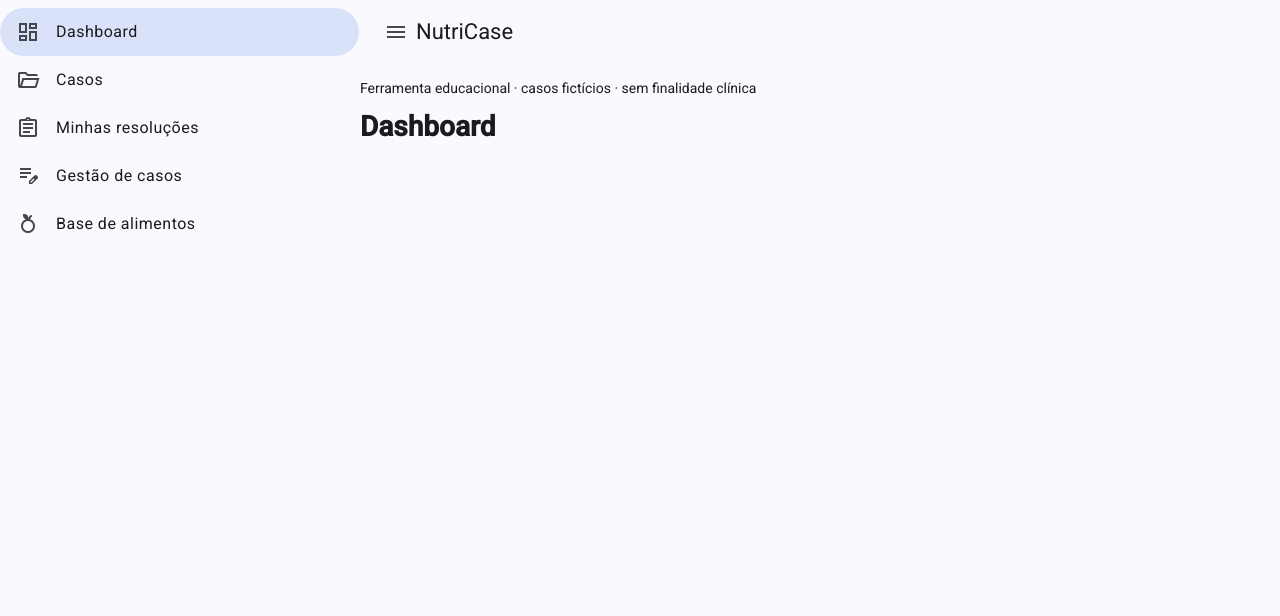
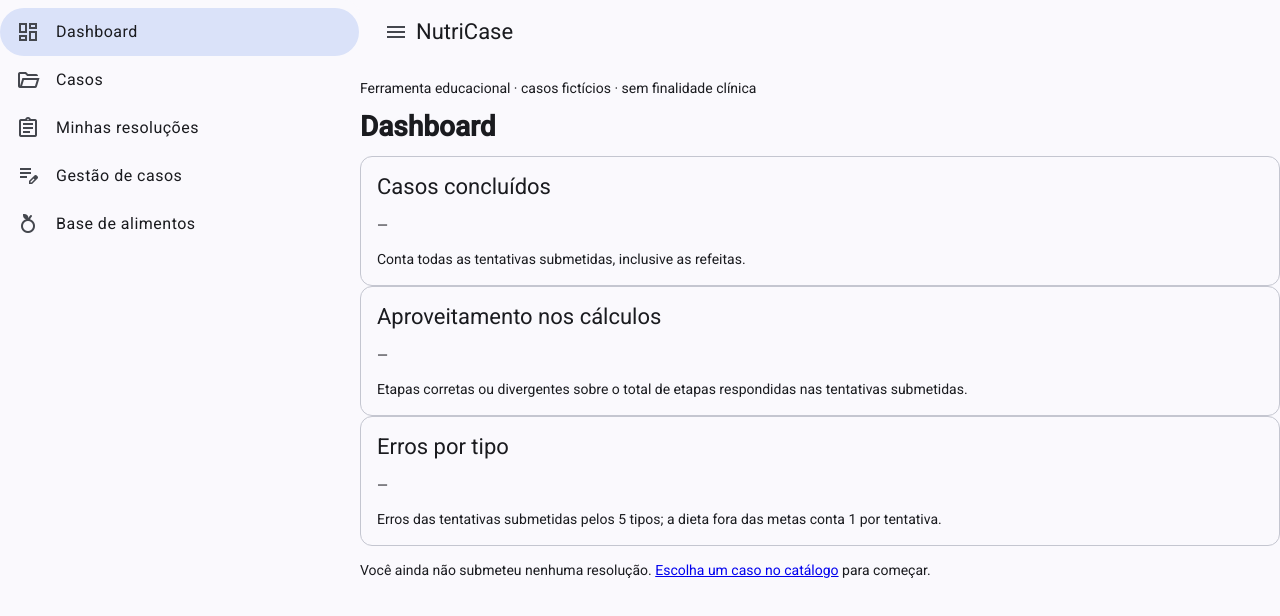
Before and after one commit to BrunoShiguematu/NutriCase, an Angular app in the folder nutricase/: page /dashboard in a window 1280 px wide. Shown: the top 616 px of the page. Built offline with nearby package versions, Linux system fonts and the light colour scheme.

Commit message:
feat: dashboard com os 3 KPIs das resoluções

```diff
--- a/nutricase/src/app/pages/dashboard/dashboard.component.html
+++ b/nutricase/src/app/pages/dashboard/dashboard.component.html
@@ -1 +1,69 @@
-<h1 class="page-title">Dashboard</h1>
+<header class="page-header">
+  <h1 class="page-title">Dashboard</h1>
+</header>
+
+<section class="kpis" aria-label="Indicadores das suas resoluções">
+  <mat-card class="kpi kpi-casos" appearance="outlined">
+    <mat-card-header>
+      <h2 mat-card-title class="kpi-titulo">Casos concluídos</h2>
+    </mat-card-header>
+    <mat-card-content>
+      @if (semSubmissoes) {
+        <p class="kpi-valor kpi-vazio">—</p>
+      } @else {
+        <p class="kpi-valor">{{ kpis.casosConcluidos.tentativas }}</p>
+        <p class="kpi-detalhe">{{ tentativasTexto }}, em {{ casosTexto }}</p>
+      }
+      <p class="kpi-explicacao">Conta todas as tentativas submetidas, inclusive as refeitas.</p>
+    </mat-card-content>
+  </mat-card>
+
+  <mat-card class="kpi kpi-aproveitamento" appearance="outlined">
+    <mat-card-header>
+      <h2 mat-card-title class="kpi-titulo">Aproveitamento nos cálculos</h2>
+    </mat-card-header>
+    <mat-card-content>
+      @if (kpis.aproveitamento; as aproveitamento) {
+        <p class="kpi-valor">{{ aproveitamento.percentual }}%</p>
+        <p class="kpi-detalhe">
+          {{ aproveitamento.corretas + aproveitamento.divergentes }} de {{ aproveitamento.total }} etapas corretas ou divergentes
+        </p>
+      } @else {
+        <p class="kpi-valor kpi-vazio">—</p>
+      }
+      <p class="kpi-explicacao">Etapas corretas ou divergentes sobre o total de etapas respondidas nas tentativas submetidas.</p>
+    </mat-card-content>
+  </mat-card>
+
+  <mat-card class="kpi kpi-erros" appearance="outlined">
+    <mat-card-header>
+      <h2 mat-card-title class="kpi-titulo">Erros por tipo</h2>
+    </mat-card-header>
+    <mat-card-content>
+      @if (semSubmissoes) {
+        <p class="kpi-valor kpi-vazio">—</p>
+      } @else {
+        <p class="kpi-valor">{{ kpis.errosPorTipo.total }}</p>
+        <p class="kpi-detalhe">{{ errosTexto }} no total</p>
+        <ul class="lista-erros">
+          @for (linha of linhasErro; track linha.tipo) {
+            <li class="erro-tipo">
+              <span class="erro-rotulo">{{ linha.tipo }}</span>
+              <span class="erro-quantidade">{{ linha.quantidade }}</span>
+              <span class="erro-barra" aria-hidden="true">
+                <span class="erro-barra-preenchida" [style.width.%]="linha.largura"></span>
+              </span>
+            </li>
+          }
+        </ul>
+      }
+      <p class="kpi-explicacao">Erros das tentativas submetidas pelos 5 tipos; a dieta fora das metas conta 1 por tentativa.</p>
+    </mat-card-content>
+  </mat-card>
+</section>
+
+@if (semSubmissoes) {
+  <p class="sem-submissoes">
+    Você ainda não submeteu nenhuma resolução. <a class="ir-catalogo" routerLink="/casos">Escolha um caso no catálogo</a> para começar.
+  </p>
+}
--- a/nutricase/src/app/pages/dashboard/dashboard.component.ts
+++ b/nutricase/src/app/pages/dashboard/dashboard.component.ts
@@ -1,4 +1,15 @@
-import { Component } from '@angular/core';
+import { Component, inject } from '@angular/core';
+import { Kpis } from '../../core/kpis/kpis';
+import { KpiService } from '../../core/services/kpi.service';
+
+const comInicial = (texto: string): string => texto.charAt(0).toUpperCase() + texto.slice(1);
+
+/** Um tipo de erro pronto para a lista: rótulo, contagem e a largura da barra (% do total de erros). */
+export interface LinhaErro {
+  tipo: string;
+  quantidade: number;
+  largura: number;
+}
 
 @Component({
   selector: 'app-dashboard',
@@ -6,4 +17,24 @@ import { Component } from '@angular/core';
   styleUrl: './dashboard.component.scss',
   templateUrl: './dashboard.component.html',
 })
-export class DashboardComponent {}
+export class DashboardComponent {
+  /** Lidos uma vez, ao abrir a tela; a tela abre de novo a cada visita ao Dashboard. */
+  protected readonly kpis: Kpis = inject(KpiService).calcular();
+
+  /** Sem nenhuma tentativa submetida os cartões mostram "—", não 0%. */
+  protected readonly semSubmissoes = this.kpis.casosConcluidos.tentativas === 0;
+
+  protected readonly linhasErro: LinhaErro[] = this.kpis.errosPorTipo.tipos.map(({ tipo, quantidade }) => ({
+    tipo: comInicial(tipo),
+    quantidade,
+    largura: this.kpis.errosPorTipo.total === 0 ? 0 : (quantidade * 100) / this.kpis.errosPorTipo.total,
+  }));
+
+  protected readonly tentativasTexto = this.plural(this.kpis.casosConcluidos.tentativas, 'tentativa submetida', 'tentativas submetidas');
+  protected readonly casosTexto = this.plural(this.kpis.casosConcluidos.casosDistintos, 'caso', 'casos');
+  protected readonly errosTexto = this.plural(this.kpis.errosPorTipo.total, 'erro', 'erros');
+
+  private plural(n: number, singular: string, plural: string): string {
+    return `${n} ${n === 1 ? singular : plural}`;
+  }
+}
```
Also changed, not shown: 2 other files (tests, documents, lock files or other folders).
